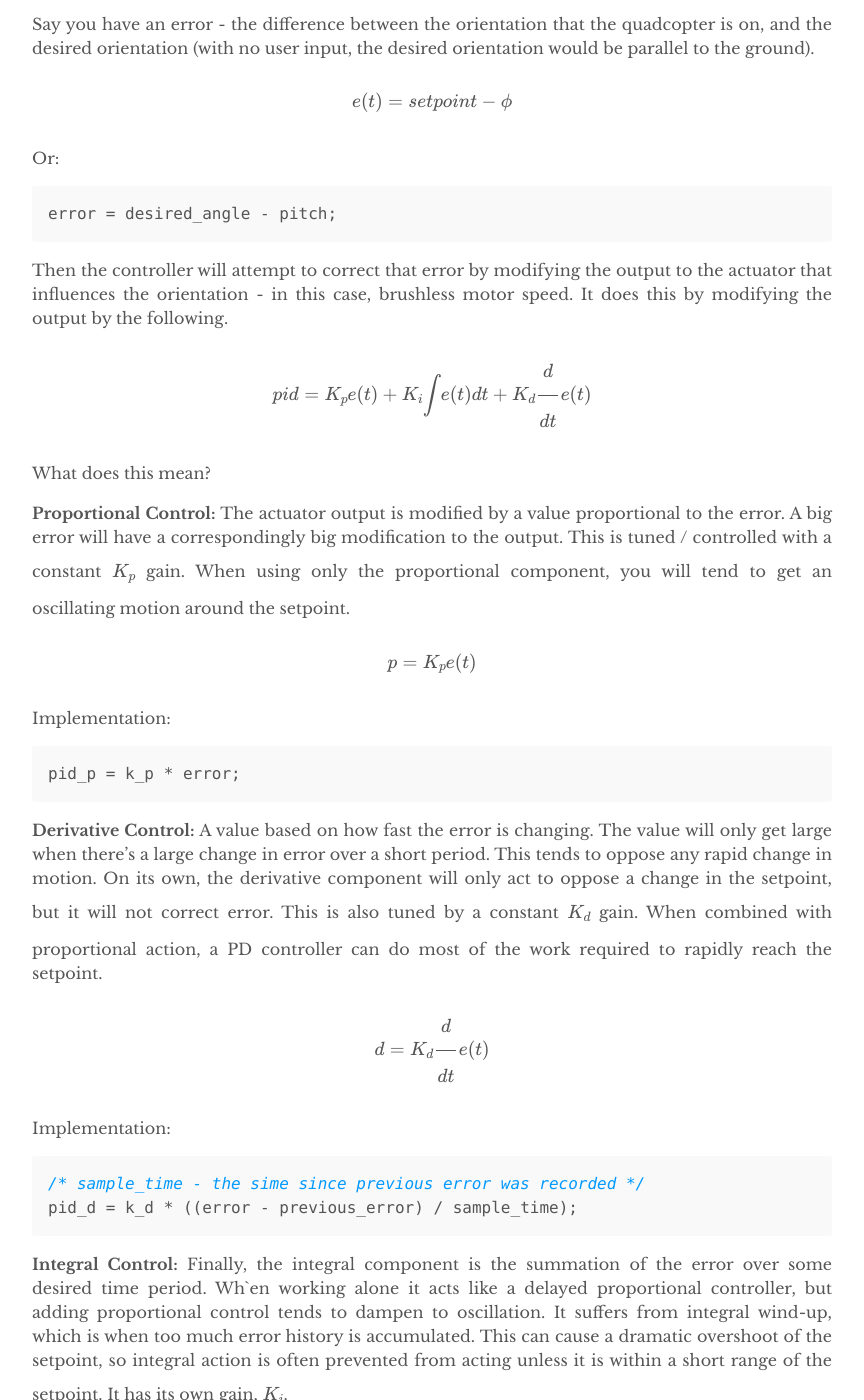
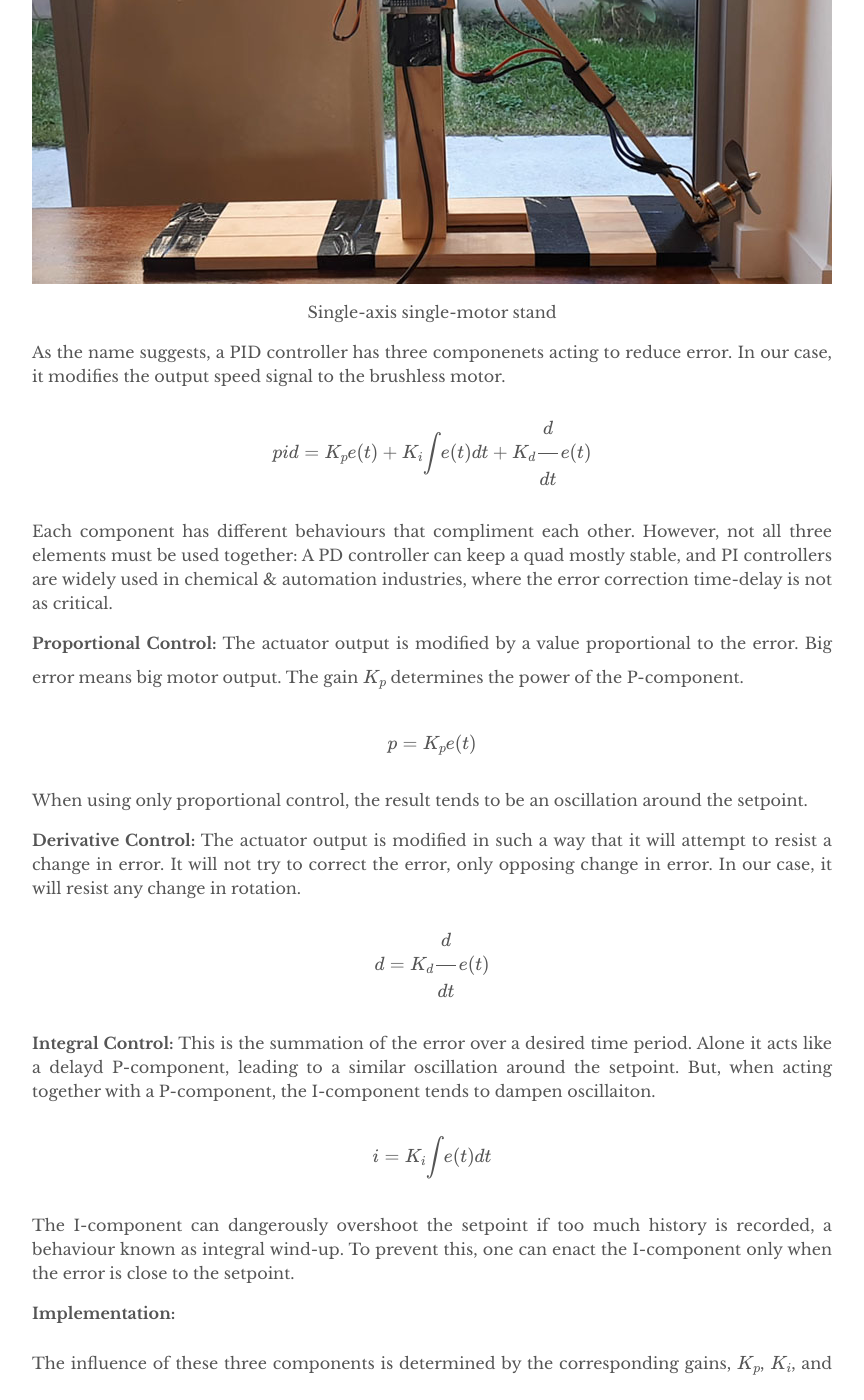
Before and after one commit to snicckers/nicks_blog, a Jekyll site: the page built from _posts/2020-09-10-flight-controller-pt1.md, in a window 1280 px wide and 1400 px high, scrolled down 1775 px. Shown: the whole window, without its empty margins (208-1072 px from the left). Built offline with Jekyll 4.4.1, drawn with Linux system fonts in a browser that asks for light colours; formulas are drawn with MathJax 3; some of the changed text lies outside the part shown.

Commit message:
Rewrote Controller Pt1

```diff
--- a/_config.yml
+++ b/_config.yml
@@ -1,7 +1,7 @@
 # Site settings
 title:          Nick's Blog
 description:    "My personal engineering blog"
-baseurl:        ""
+baseurl:        "/"
 url:            "https://snicckers.github.io"
 
 # Google Analytics
--- a/_posts/2020-08-18-flight-controller-pt1.md
+++ b/_posts/2020-09-10-flight-controller-pt1.md
@@ -7,110 +7,86 @@ author: "Nick"
 
 <p style="text-align: center;">  </p>
 
-This is the first in a series of posts that document the developement of a quadcopter flight controller, using an Arduino Uno, an MPU6050, and a number of other components.
+<p style="text-align: center;"> <iframe width="800" height="450" src="https://www.youtube.com/embed/v6ljsSUh884" frameborder="0" allow="accelerometer; autoplay; encrypted-media; gyroscope; picture-in-picture" allowfullscreen></iframe> </p>
+
+This is the first post in a series that covers the developement of a quadcopter flight controller. In this project I used an Arduino Uno, and MPU6050, and a number of other componenets.
 
 My overall plan for the project was as follows:
-1. Build a controller that worked on a single fixed axis
-2. Build a controller that worked in 3 degrees of freedom, fixed to a test stand
+1. Build a controller/stabiliser that worked on a single fixed axis
+2. Build a controller that worked in 3 degrees of freedom, attatched to a fixture
 3. Test the controller with unrestricted flight
 
-This first part of the series focuses on the creation of a single axis flight stabilizer. You can find the project files discussed below at the following link:
+Project files for the single axis controller can be found at the following link:
 <p style="text-align: center;"> https://github.com/snicckers/single-axis-flight-controller </p>
 
 ## Section 1 - Controller
 <hr>
 
-After initially giving up on the project a year earlier, I revisited the project with a class in control systems under my belt. I built a test stand and started out by attaching only 1 motor to the platform, thinking it would be easier to learn the implementation & tuning of PID controllers on one axis. The inertial measurement unit (IMU) used while developing this controller was a very simple complimentary filter between accelerometer & gyroscope instruments, but the final IMU used is a Madwick Filter that I implemented, which will be discussed in part 2. For working with a single axis, either IMU will do.
+The majority of modern craft, from power steering in cars, to quadcopters, to jet aircraft, must be piloted using a fly-by-wire system. Typically, reaction speeds and number of controls required for stable operation exceed human capabilities. The result is that when the pilot gives a command, the flight controller figures out how to execute that command. A simple, widely-used control method is the proportional-integral-derivative (PID) controller, which acts to reduce error.
+
+In my case, the error is the difference between the measured angle and the desired angle. At this stage I was using a very simple inertial measurement unit (IMU) to detemrine the attitude, but later on I replaced it with my own implementation of a Magdwick Filter, discussed in part 2.
+
+Deciding it would be best to incrementally develope the controller, I built a test stand and attached only one motor to the platform. Later I would move on to two and then four motors, but for now I needed to get comfortable with PID's.
 
 <img src="/assets/images/single-axis-single-motor.jpg" alt="">
 <p style="text-align: center;"> Single-axis single-motor stand </p>
 
-The majority of modern craft, from power steering in cars, to quadcopters, to jet aircraft, must be piloted using fly-by-wire. This is typically due to the number of controls and the reaction speeds required being far too high for a human to handle. What this means is that when the pilot gives a command, the flight controller figures out how to execute that command. Even when hovering in a stationary position, the controller must work to keep the craft in stable condition (for example, a gust of wind may hit the craft, or due to manufacturing intolerances one motor may be more powerful than another).
-
-A tested method for achieving this is the Proportional, Integral, & Derivative controller. As the name suggests, the PID controller has three components that act to reduce an error.
-
-Say you have an error - the difference between the orientation that the quadcopter is on, and the desired orientation (with no user input, the desired orientation would be parallel to the ground).
-
-$$ e(t) = setpoint - {\phi} $$
-
-Or:
-
-{% highlight c %}
-error = desired_angle - pitch;
-{% endhighlight %}
-
-Then the controller will attempt to correct that error by modifying the output to the actuator that influences the orientation - in this case, brushless motor speed. It does this by modifying the output by the following.
+As the name suggests, a PID controller has three componenets acting to reduce error. In our case, it modifies the output speed signal to the brushless motor.
 
 $$ pid = K_p e(t) + K_i {\int} e(t) dt + K_d {d\over dt} e(t) $$
 
-What does this mean?
+Each component has different behaviours that compliment each other. However, not all three elements must be used together: A PD controller can keep a quad mostly stable, and PI controllers are widely used in chemical & automation industries, where the error correction time-delay is not as critical.
 
-**Proportional Control:** The actuator output is modified by a value proportional to the error. A big error will have a correspondingly big modification to the output. This is tuned / controlled with a constant $$ K_p $$ gain. When using only the proportional component, you will tend to get an oscillating motion around the setpoint.
+**Proportional Control:** The actuator output is modified by a value proportional to the error. Big error means big motor output. The gain $$ K_p $$ determines the power of the P-component.
 
 $$ p = K_p e(t) $$
 
-Implementation:
+When using only proportional control, the result tends to be an oscillation around the setpoint.
+
+**Derivative Control:** The actuator output is modified in such a way that it will attempt to resist a change in error. It will not try to correct the error, only opposing change in error. In our case, it will resist any change in rotation.
+
+$$ d = K_d {d\over dt} e(t) $$
+
+
+**Integral Control:** This is the summation of the error over a desired time period. Alone it acts like a delayd P-component, leading to a similar oscillation around the setpoint. But, when acting together with a P-component, the I-component tends to dampen oscillaiton.
+
+$$ i = K_i {\int} e(t) dt $$
+
+The I-component can dangerously overshoot the setpoint if too much history is recorded, a behaviour known as integral wind-up. To prevent this, one can enact the I-component only when the error is close to the setpoint.
+
+**Implementation:**
+
+The influence of these three components is determined by the corresponding gains, $$ K_p $$, $$ K_i $$, and $$ K_d $$.
 
 {% highlight c %}
 
+// Error:
+error = desired_angle - actual_angle;
+
+// Proporitonal Component:
 pid_p = k_p * error;
 
-{% endhighlight %}
+// Derivative Component:
+// sample_time - the sime since previous error was recorded */
+pid_d = k_d * ((error - previous_error) / sample_time);
 
-**Derivative Control:** A value based on how fast the error is changing. The value will only get large when there's a large change in error over a short period. This tends to oppose any rapid change in motion. On its own, the derivative component will only act to oppose a change in the setpoint, but it will not correct error. This is also tuned by a constant $$ K_d $$ gain. When combined with proportional action, a PD controller can do most of the work required to rapidly reach the setpoint.
-
-$$ d = K_d {d\over dt} e(t) $$
-
-Implementation:
-
-{% highlight c %}
-/* sample_time - the sime since previous error was recorded */
-pid_d = k_d * ((error - previous_error) / sample_time);
-{% endhighlight %}
-
-**Integral Control:** Finally, the integral component is the summation of the error over some desired time period. Wh`en working alone it acts like a delayed proportional controller, but adding proportional control tends to dampen to oscillation. It suffers from integral wind-up, which is when too much error history is accumulated. This can cause a dramatic overshoot of the setpoint, so integral action is often prevented from acting unless it is within a short range of the setpoint. It has its own gain, $$ K_i $$.
-
-$$ i = K_i {\int} e(t) dt $$
-
-Implementation:
-
-{% highlight c %}
-
-/* The range (in degrees) in which the integral acts: */
+// Integral Component:
+// The range (in degrees) in which the integral acts
 int k_i_thresh = 8;
 
 /* Only carry out integral within range: */
 if (error < k_i_thresh && error > -k_i_thresh)
-  pid_i = pid_i * (k_i * error);
+  pid_i = pid_i * (k_i * error);    // Save pid_i as a global variable
 if (error > k_i_thresh && error < -k_i_thresh)
   pid_i = 0;
 
-{% endhighlight %}
-
-You will have to save "pid_i" as a global variable to preserve the history between scans. You then sum the components & add or subtract them from the throttle like so:
-
-{% highlight c %}
-
+// Altogether:
 pid = pid_p + pid_i + pid_d;
 
-/* Calculate PWM width. */
+// Calculate PWM width:
 pwm_out = throttle - pid;
 
-{% endhighlight %}
-
-- insert gif of integral & integral + pid action
-
-Note that the PWM range for the brushless motor is 1000 to 2000 microseconds, so you'll want to put a clamp on them such that the brushless motor doesn't receive an order below 1000 or above 2000:
-
-{% highlight c %}
-
-/* Clamp the maximum & minimum pid values*/
-if (pid < -1000) pid = -1000;
-if (pid > 1000) pid = 1000;
-
-/* clamp PWM values (pwm_out is the output to the motor) */
-if (pwm_out < 1000) pwm_out = 1000;
-if (pwm_out > 2000) pwm_out = 2000;
+/* You will also want to cap the motor PWM outputs upper and lower bounds */
 
 {% endhighlight %}
 
@@ -119,10 +95,6 @@ It is pretty simple to implement, however there are whole books written on PID c
 Here is an example of this controller working with a single motor:
 
 <p style="text-align: center;"> <iframe width="800" height="450" src="https://www.youtube.com/embed/RLtDDuf4XfQ" frameborder="0" allow="accelerometer; autoplay; encrypted-media; gyroscope; picture-in-picture" allowfullscreen></iframe> </p>
-
-Scroll down to section 4 to see it working with two motors. Below is a diagram for this control system using two motors:
-
-<img src="/assets/images/single-axis-flight-stabiliser-diagram.png" alt="">
 
 The corresponding code change for two motors is very simple:
 
@@ -178,7 +150,6 @@ pid_d = (-1.0f) * k_d * ((pitch - previous_pitch) / sample_time);
 Note the change in sign. Here is a side-by-side comparison of the PID outputs. Red is using the error variable to calculate its derivative action, blue is using the process variable.
 
 <img src="/assets/images/derivativeKickExample.jpg" alt="">
-<p style="text-align: center;"> Notice blue is almost identical to red, only without the spikes </p>
 
 You can see that when using the process variable is almost the same as when using the error - only there are no spikes when the setpoint rapidly changes.
 
@@ -219,8 +190,4 @@ I used the following resources in this section:
 
 With all that said I managed to cobble together a reasonably well tuned flight stabilizer working on a single axis with two motors. Being able to change the PID constants in real time and actually see the results as I changed them was a very helpful education. I feel that I have walked away with a deeper understanding of this type of controller, than if I had just used the equations to tune it, or used something like Matlab or TCLab.
 
-Here is a video demonstration of the final single-axis controller:
-
-<p style="text-align: center;"> <iframe width="800" height="450" src="https://www.youtube.com/embed/v6ljsSUh884" frameborder="0" allow="accelerometer; autoplay; encrypted-media; gyroscope; picture-in-picture" allowfullscreen></iframe> </p>
-
 Part 2 is next up, focusing on the implementation of a Madgwick filter, and a Mahony filter.
```
Also changed, not shown: _posts/2017-03-05-pagination-post copy.md (deleted, +0 -7 lines), _posts/2017-03-05-pagination-post.md (deleted, +0 -7 lines), _posts/2017-03-06-the-mystery-of-the-filler-post.md (deleted, +0 -13 lines), _posts/2017-03-07-the-case-of-the-missing-post.md (deleted, +0 -11 lines), _posts/2017-03-16-example-content.md (deleted, +0 -136 lines), _posts/2017-03-29-introducing-tale.md (deleted, +0 -24 lines), _posts/2020-08-16-welcome-to-jekyll.markdown (deleted, +0 -29 lines).
